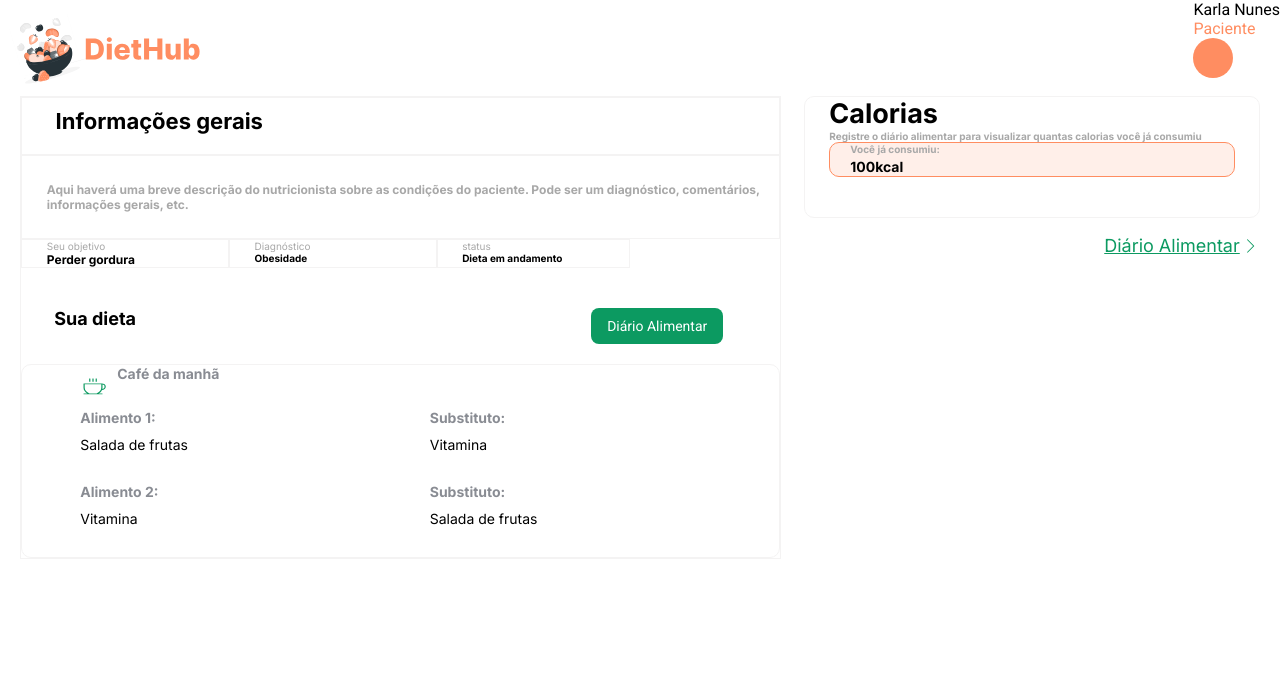
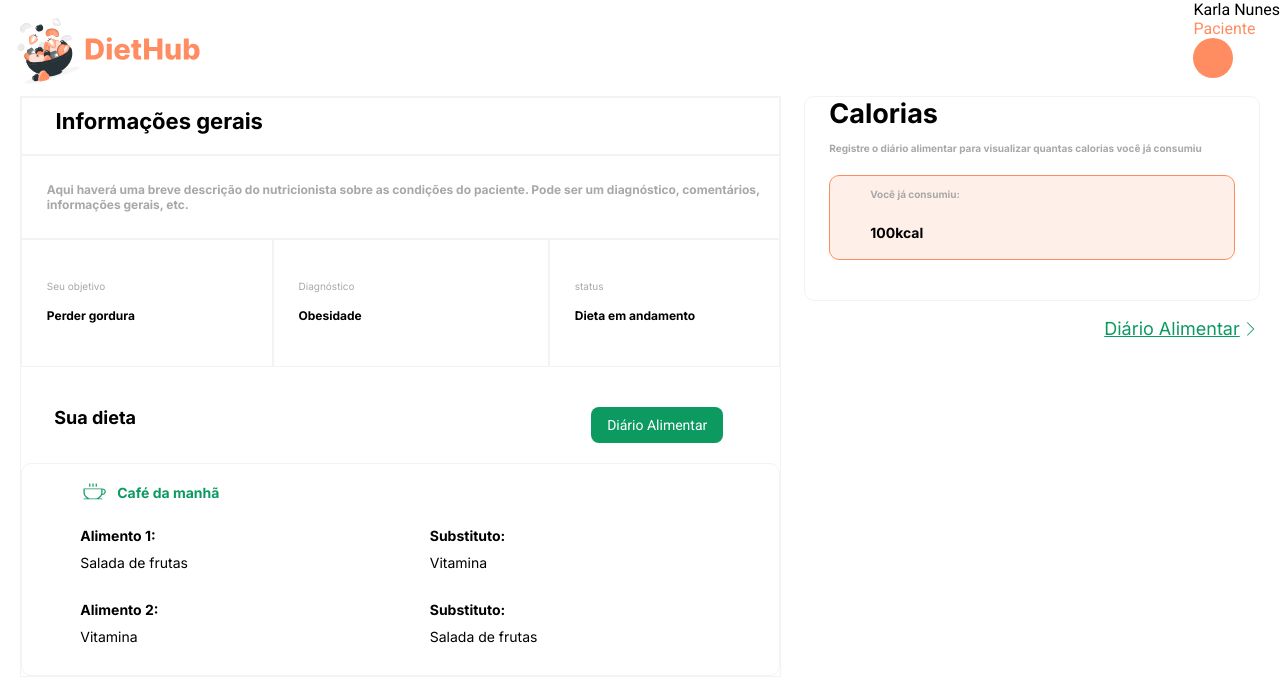
Before and after one commit to taysa-fernandes/Integrador1, a Django app: page /dieta in a window 1280 px wide. Shown: the top 682 px of the page. Run offline with Django 4.2, Linux system fonts and the light colour scheme; some libraries are stand-ins or nearby versions.

Commit message:
correção de conflitos

```diff
--- a/core/static/estilos/estilo.css
+++ b/core/static/estilos/estilo.css
@@ -217,12 +217,26 @@ form {
 }
 #objetivo{
     padding-right: 93px;
+    padding-bottom: 27px;
+    padding-top: 40px;
 }
+#objetivo p,
+#diagnostico p,
+#status p{
+    padding-bottom: 16px;
+}
+#diagnostico,
+#status{
+    padding-bottom: 27px;
+    padding-top: 40px;
+}
+
 #objetivo strong,
-#diagnostico strong
+#diagnostico strong,
 #status strong{
     font-size: 12px;
 }
+
 #diagnostico{
     padding-right: 125px;
 }
@@ -242,6 +256,7 @@ form {
 }
 .quadros{
     margin-bottom: 20px;
+    width: 100%;
 
 }
 #container-3{
@@ -274,10 +289,15 @@ form {
     border: 1px solid #FF8D61;
     border-radius: 10px;
     background: rgba(255, 141, 97, 0.14);
+    padding-top: 12px;
+    padding-bottom: 17px;
+    padding-left: 20px;
+    padding-right: 127px;
 }
 #consumiu h4{
     font-family: 'Inter', sans-serif;
     font-size: 13px;
+
 }
 #consumiu strong{
     font-family: 'Inter',sans-serif;
@@ -292,11 +312,7 @@ form {
     text-align: left;
     padding-left: 300px;
 }
-#conteudo-calorias{
-    border-radius: 10px;
-    border: 1px solid #F4F3F3;
-    background:  #FFFFFF;
-}
+
 #button-diario{
     display: flex;
     align-items: center;
@@ -309,10 +325,12 @@ form {
     justify-content: space-between;
     font-family: 'Inter', sans-serif;
     font-size: 14px;
+    color: #000;
 }
 #parte-1 h3,
 #parte-2 h3{
     font-size: 14px;
+    color: #000;
 }
 .alimentos-1,
 .alimentos-2{
@@ -325,9 +343,12 @@ form {
     font-family: 'Inter', sans-serif;
     font-size: 14px;
     color:#0C9A61;
+    padding-bottom: 25px;
 }
 #cafe-da-manha h3{
     font-size: 14px;
+    color: #0C9A61;
+    margin-bottom: 0;
 }
 #cafe-da-manha,
 #parte-1,
@@ -342,6 +363,15 @@ form {
     padding-left: 24px;
     padding-right: 24px;
     padding-bottom: 40px;
+    border-radius: 10px;
+    border: 1px solid #F4F3F3;
+    background:  #FFFFFF;
+}
+#conteudo-calorias h1{
+    padding-bottom: 12px;
+}
+#conteudo-calorias h4{
+    padding-bottom: 21px;
 }
 #calorias h4{
     font-family: 'Inter', sans-serif;
@@ -352,6 +382,7 @@ form {
     border-radius: 10px;
     border: 1px solid #F4F3F3;
     background: #FFFFFF;
+    padding-top: 18px;
 }
 #alimento-1 h3,
 #substituto-1 h3,
```
